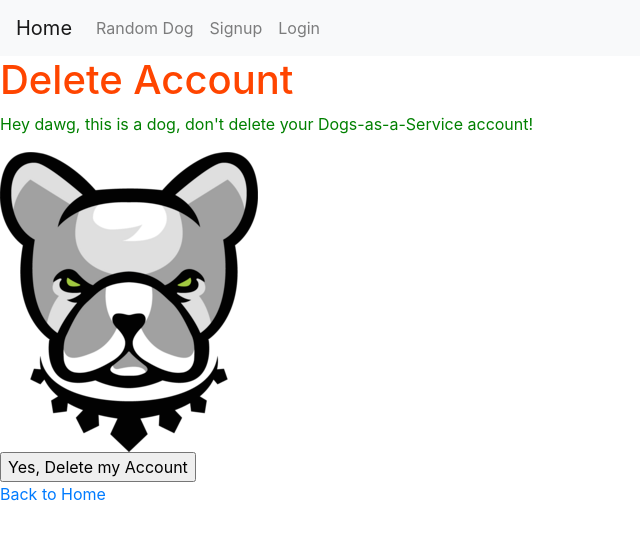
After one commit to 9000HAL/v.2_Dogs-as-a-Service-Full-Stack-API-DB-Web-App-Public-template, a Flask app: template templates/delete.html in a window 1280 px wide. The commit adds this page. Shown: the top 540 px of the page, without its empty margins (0-640 px from the left). Run offline with Flask 3, Linux system fonts and the light colour scheme; the template is opened without the code that fills it: most values are stand-ins (such as "Sample title", 1, 10 or a date in 2020); some libraries are stand-ins or nearby versions.

Commit message:
NOW working 'delete account' w/documentation--pic?

```diff
--- a/app.py
+++ b/app.py
@@ -1,12 +1,11 @@
 from flask import Flask, render_template, request, redirect, url_for, flash
 from flask_sqlalchemy import SQLAlchemy
 from flask_migrate import Migrate
-from flask_login import LoginManager, UserMixin, login_user, logout_user, login_required
+from flask_login import LoginManager, UserMixin, login_user, logout_user, login_required, current_user
 from flask_wtf import FlaskForm
 from wtforms import StringField, PasswordField, SubmitField
 from werkzeug.security import generate_password_hash, check_password_hash
 import requests
-from flask_login import current_user
 
 app = Flask(__name__)
 app.config.from_object('config')
@@ -43,7 +42,6 @@ class SignupForm(FlaskForm):
     password = PasswordField('Password')
     submit = SubmitField('Signup')
 
-# Routes
 @app.route('/')
 def home():
     return render_template('index.html')
@@ -87,16 +85,25 @@ def update_user():
     return render_template('update.html')
 
 @app.route('/delete/<username>', methods=['GET'])
+@login_required
 def delete_user(username):
-    user = User.query.filter_by(username=username).first()
-    if user:
-        db.session.delete(user)
-        db.session.commit()
-        return f'User {username} deleted.'
-    else:
-        return f'User {username} does not exist.'
+    if current_user.username == username:
+        user = User.query.filter_by(username=username).first()
+        if user:
+            return render_template('delete.html', username=username)
+    return redirect(url_for('home'))
 
-# Testing
+@app.route('/confirm_delete/<username>', methods=['POST'])
+@login_required
+def confirm_delete(username):
+    if current_user.username == username:
+        user = User.query.filter_by(username=username).first()
+        if user:
+            db.session.delete(user)
+            db.session.commit()
+            return redirect(url_for('list_users'))
+    return redirect(url_for('home'))
+
 @app.route('/random_dog', methods=['GET'])
 def random_dog():
     response = requests.get('https://dog.ceo/api/breeds/image/random')
@@ -322,7 +329,7 @@ if __name__ == '__main__':
 
 
 
-#v.1 here below****************************************************************************************************
+#v.2 here below------DEPRECATED--------****************************************************************************************************
 """
 
 from flask import Flask, render_template, request, redirect, url_for, flash
@@ -334,9 +341,6 @@ from wtforms import StringField, PasswordField, SubmitField
 from werkzeug.security import generate_password_hash, check_password_hash
 import requests
 from flask_login import current_user
-
-
-
 
 app = Flask(__name__)
 app.config.from_object('config')
@@ -351,12 +355,7 @@ login_manager.init_app(app)
 def load_user(user_id):
     return User.query.get(int(user_id))
 
-
-
-
-
-# Define the User model##############################################################
-
+# Define the User model
 class User(UserMixin, db.Model):
     id = db.Column(db.Integer, primary_key=True)
     username = db.Column(db.String(80), unique=True, nullable=False)
@@ -378,16 +377,10 @@ class SignupForm(FlaskForm):
     password = PasswordField('Password')
     submit = SubmitField('Signup')
 
-
-
-########################################ROUTES#############################################
-
-
+# Routes
 @app.route('/')
 def home():
     return render_template('index.html')
-
-
 
 @app.route('/signup', methods=['GET', 'POST'])
 def signup():
@@ -401,7 +394,6 @@ def signup():
         return redirect(url_for('login'))
     return render_template('signup.html', form=form)
 
-
 @app.route('/add_user/<username>/<email>', methods=['GET'])
 def add_user(username, email):
     new_user = User(username=username, email=email)
@@ -414,17 +406,19 @@ def list_users():
     users = User.query.all()
     return '<br>'.join([f'User: {user.username}, Email: {user.email}' for user in users])
 
-
-@app.route('/update/<username>/<new_email>', methods=['GET'])
-def update_user(username, new_email):
-    user = User.query.filter_by(username=username).first()
-    if user:
-        user.email = new_email
-        db.session.commit()
-        return f'Email updated to {new_email}.'
-    else:
-        return f'User {username} does not exist.'
-
+@app.route('/update', methods=['GET', 'POST'])
+def update_user():
+    if request.method == 'POST':
+        username = request.form['username']
+        new_email = request.form['new_email']
+        user = User.query.filter_by(username=username).first()
+        if user:
+            user.email = new_email
+            db.session.commit()
+            return f'Email updated for user {username}.'
+        else:
+            return f'User {username} does not exist.'
+    return render_template('update.html')
 
 @app.route('/delete/<username>', methods=['GET'])
 def delete_user(username):
@@ -436,28 +430,12 @@ def delete_user(username):
     else:
         return f'User {username} does not exist.'
 
-
-
-
-
-######################TESTING##########################
-
-
-
-
+# Testing
 @app.route('/random_dog', methods=['GET'])
 def random_dog():
     response = requests.get('https://dog.ceo/api/breeds/image/random')
     data = response.json()
     return f"<img src='{data['message']}'>"
-
-
-
-
-######################TESTING##########################
-
-
-
 
 @app.route('/login', methods=['GET', 'POST'])
 def login():
@@ -472,20 +450,11 @@ def login():
             flash('Invalid username or password')
     return render_template('login.html')
 
-
 @app.route('/logout')
 @login_required
 def logout():
     logout_user()
     return redirect(url_for('home'))
-
-
-
-
-#############################################################################################################
-
-
-
 
 if __name__ == '__main__':
     app.run()
@@ -493,4 +462,5 @@ if __name__ == '__main__':
 
 
 
+
 """
--- /dev/null
+++ b/templates/delete.html
@@ -0,0 +1,10 @@
+{% extends "layout.html" %}
+{% block content %}
+    <h1>Delete Account</h1>
+    <p>Hey dawg, this is a dog, don't delete your Dogs-as-a-Service account!</p>
+    <img src="static/images/dog.png" alt="Mad Dog">
+    <form action="{{ url_for('confirm_delete', username=username) }}" method="post">
+        <input type="submit" value="Yes, Delete my Account">
+    </form>
+    <a href="{{ url_for('home') }}">Back to Home</a>
+{% endblock %}
--- a/templates/navbar.html
+++ b/templates/navbar.html
@@ -17,6 +17,9 @@
                     <a class="nav-link" href="{{ url_for('update_user') }}">Update User</a>
                 </li>
                 <li class="nav-item">
+                    <a class="nav-link" href="{{ url_for('delete_user', username=current_user.username) }}">Delete Account</a>
+                </li>
+                <li class="nav-item">
                     <a class="nav-link" href="{{ url_for('logout') }}">Logout</a>
                 </li>
             {% else %}
@@ -29,15 +32,7 @@
             {% endif %}
         </ul>
     </div>
-  </nav>
-
-
-
-
-
-
-
-
+</nav>
 
 
 
```
Also changed, not shown: static/images/dog.png (added).
